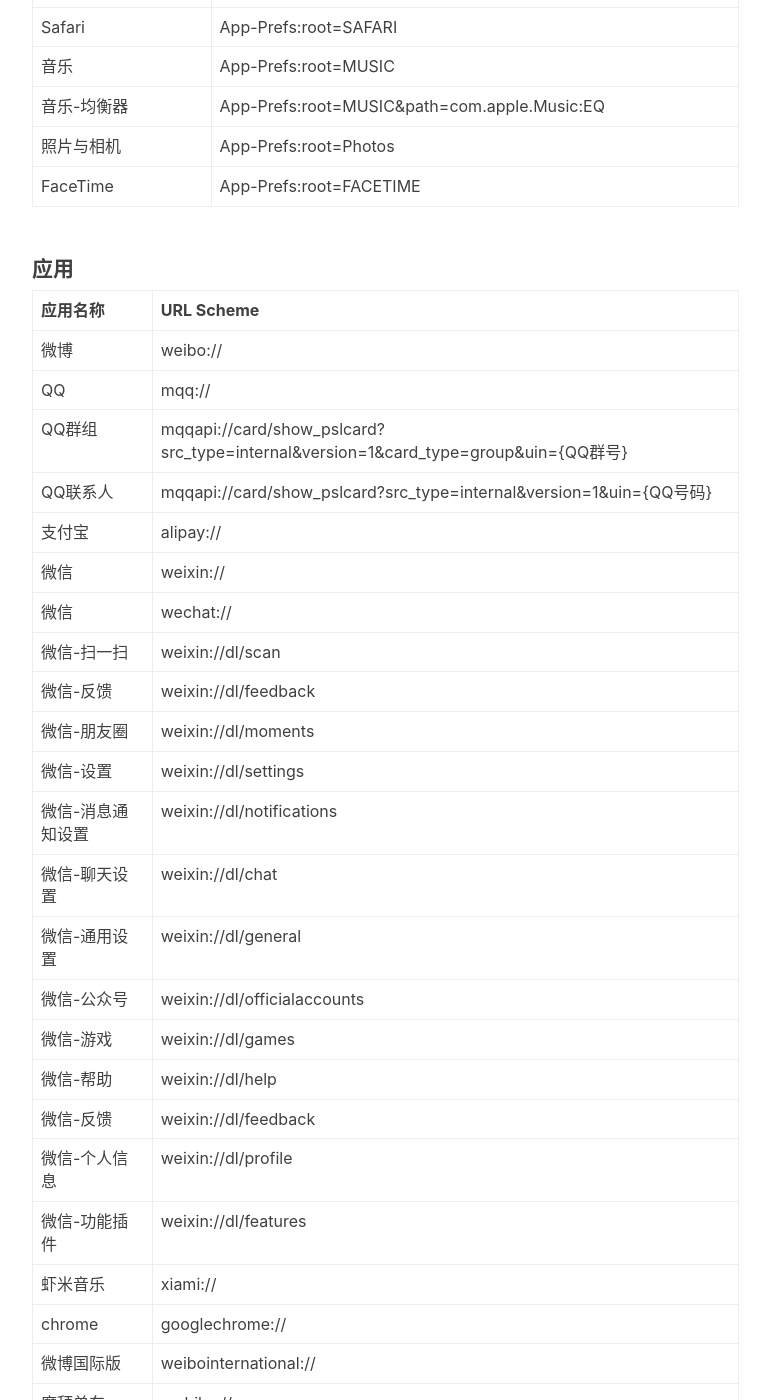
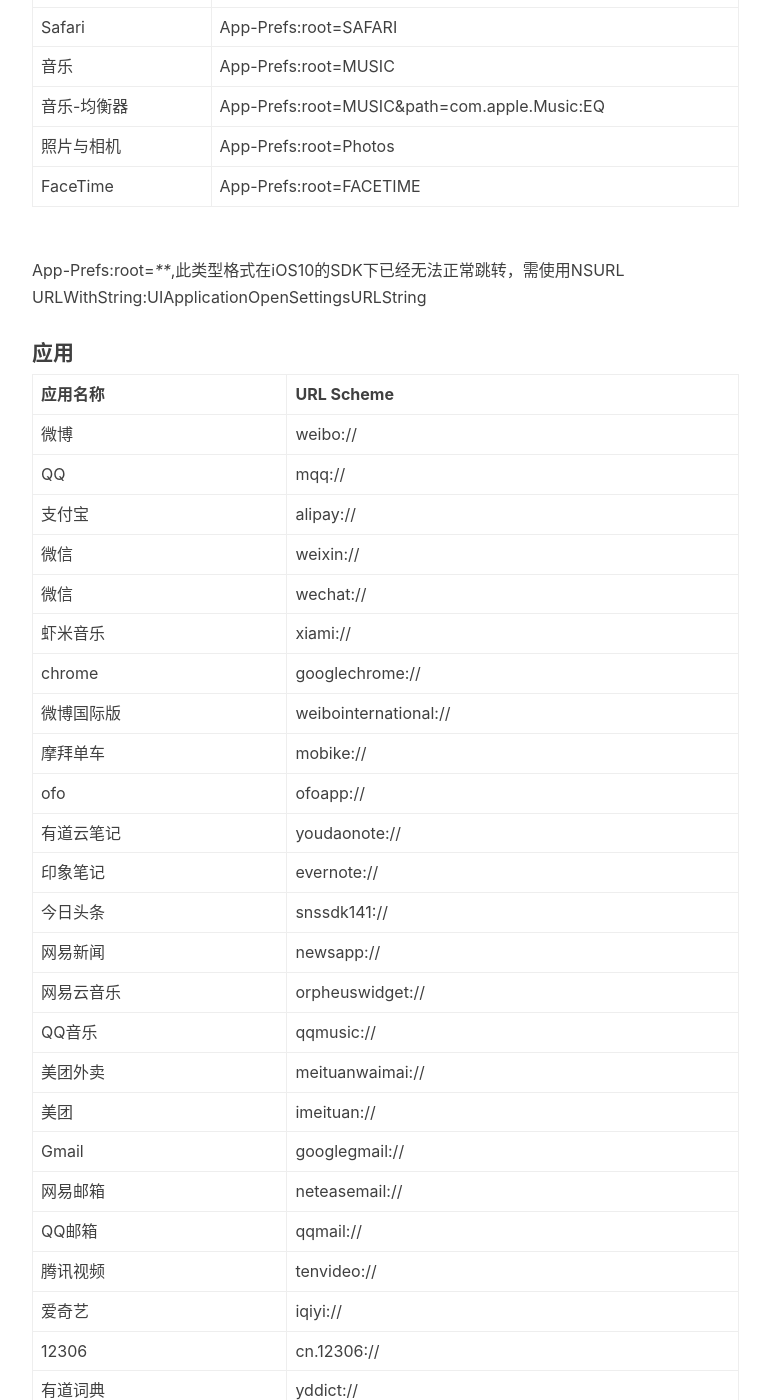
Before and after one commit to xttxqjfg/xttxqjfg.github.io, a Jekyll site: the page built from _posts/201707/2017-07-24-常用URL Scheme.markdown, in a window 1280 px wide and 1400 px high, scrolled down 1290 px. Shown: the whole window, without its empty margins (233-1003 px from the left). Built offline with Jekyll 4.4.1, drawn with Linux system fonts in a browser that asks for light colours; nearby versions of some CDN libraries; comment, search, counter and statistics services are not loaded; some of the changed text lies outside the part shown.

Commit message:
no message

```diff
--- a/_posts/201707/2017-07-24-常用URL Scheme.markdown
+++ b/_posts/201707/2017-07-24-常用URL Scheme.markdown
@@ -37,30 +37,17 @@
 | 照片与相机 | App-Prefs:root=Photos  |
 | FaceTime | App-Prefs:root=FACETIME  |
 
+App-Prefs:root=****,此类型格式在iOS10的SDK下已经无法正常跳转，需使用NSURL URLWithString:UIApplicationOpenSettingsURLString
+
 #### 应用
 
 | 应用名称        | URL Scheme    |
 | --------   | --------   |
 | 微博        | weibo://      |
 | QQ        | mqq://      |
-| QQ群组        | mqqapi://card/show_pslcard?src_type=internal&version=1&card_type=group&uin={QQ群号}      |
-| QQ联系人        | mqqapi://card/show_pslcard?src_type=internal&version=1&uin={QQ号码}      |
 | 支付宝        | alipay://      |
 | 微信        | weixin://      |
 | 微信        | wechat://      |
-| 微信-扫一扫       | weixin://dl/scan |
-| 微信-反馈        | weixin://dl/feedback |
-| 微信-朋友圈        | weixin://dl/moments |
-| 微信-设置        | weixin://dl/settings |
-| 微信-消息通知设置        | weixin://dl/notifications |
-| 微信-聊天设置        | weixin://dl/chat |
-| 微信-通用设置        | weixin://dl/general |
-| 微信-公众号        | weixin://dl/officialaccounts |
-| 微信-游戏        | weixin://dl/games |
-| 微信-帮助        | weixin://dl/help |
-| 微信-反馈        | weixin://dl/feedback |
-| 微信-个人信息        | weixin://dl/profile |
-| 微信-功能插件        | weixin://dl/features |
 | 虾米音乐        | xiami://      |
 | chrome        | googlechrome://      |
 | 微博国际版        | weibointernational://      |
@@ -72,7 +59,6 @@
 | 网易新闻        | newsapp://      |
 | 网易云音乐        | orpheuswidget://      |
 | QQ音乐        | qqmusic://      |
-| QQ音乐最近播放        | qqmusic://today?mid=31&k1=2&k4=0      |
 | 美团外卖        | meituanwaimai://      |
 | 美团        | imeituan://      |
 | Gmail        | googlegmail://      |
```
